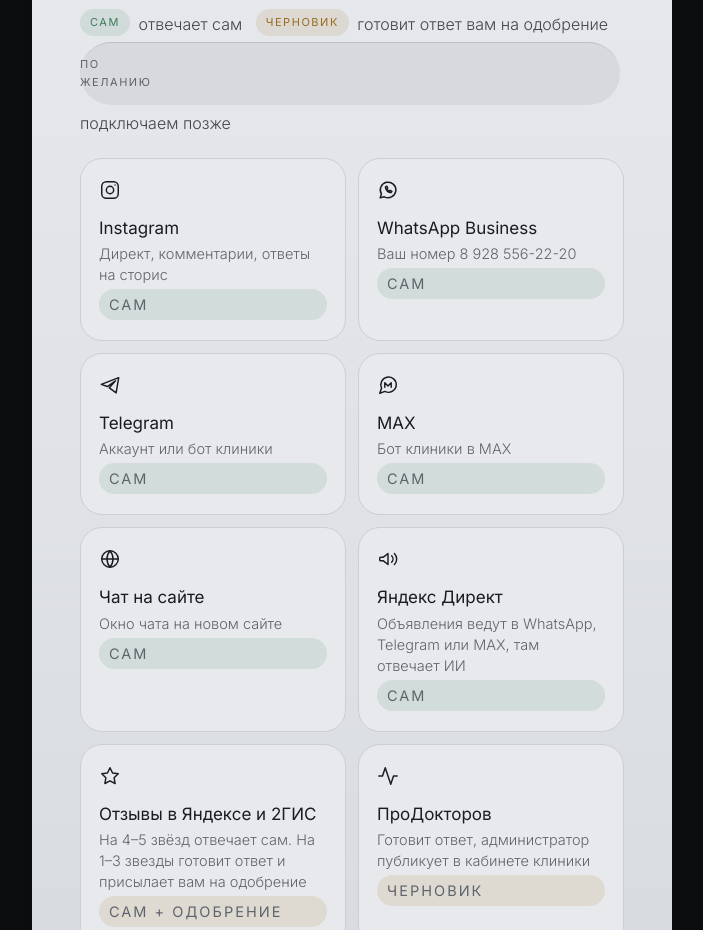
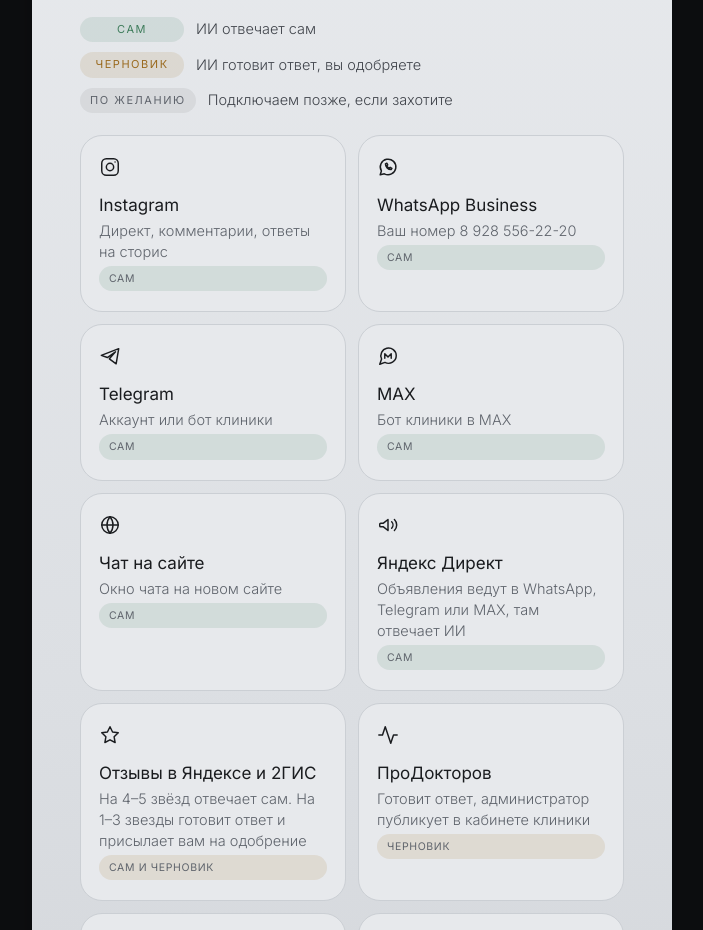
Before and after one commit to m78-sites/m78-kp, a plain HTML site: page sano/index.html in a window 1280 px wide. Shown: the part 7979-8909 px from the top of the page, without its empty margins (288-991 px from the left). Drawn offline with Linux system fonts and the light colour scheme.

Commit message:
Метка «По желанию» и легенда каналов

```diff
--- a/sano/index.html
+++ b/sano/index.html
@@ -146,8 +146,8 @@ p.txt{font-size:16px;line-height:1.6;margin-top:12px}
 .dark .st.ok{color:var(--ok-d);background:rgba(127,195,160,.12)}
 .st.draft{color:var(--warn);background:rgba(154,106,31,.12)}
 .dark .st.draft{color:var(--warn-d);background:rgba(224,180,106,.12)}
-.st.opt{color:var(--l-muted);background:rgba(0,0,0,.06)}
-.dark .st.opt{color:var(--d-muted);background:rgba(255,255,255,.07)}
+.st.later{color:var(--l-muted);background:rgba(0,0,0,.06)}
+.dark .st.later{color:var(--d-muted);background:rgba(255,255,255,.07)}
 
 /* flow */
 .flow{margin-top:26px;position:relative}
@@ -427,6 +427,14 @@ button.pill{background:transparent;font-family:var(--f);cursor:pointer}
 @media (max-width:400px){.floatsum span{display:none}.floatsum em{font-size:12px}.floatsum{gap:8px;padding:10px 12px 10px 16px}}
 .txt .st{margin:0 4px 6px 0;vertical-align:middle}
 
+.legend{display:grid;gap:10px;margin-top:20px;font-size:14.5px;line-height:1.4}
+.legend div{display:flex;align-items:center;gap:12px}
+.legend .st{margin:0;min-width:104px;text-align:center;flex-shrink:0}
+.light .legend span:last-child{color:var(--l-soft)} .dark .legend span:last-child{color:var(--d-soft)}
+
+.st{white-space:nowrap}
+.card .st{font-size:10.5px;letter-spacing:.06em}
+
 </style>
 </head>
 <body>
@@ -636,7 +644,7 @@ button.pill{background:transparent;font-family:var(--f);cursor:pointer}
   <div class="eyebrow rv">Каналы</div>
   <h2 class="rv">Где он отвечает</h2>
   <p class="lead rv">Пациенту не нужно искать, куда написать. Где бы он ни написал, ему отвечает один и тот же администратор, который помнит всю историю.</p>
-<p class="txt rv"><span class="st ok">Сам</span> отвечает сам &nbsp; <span class="st draft">Черновик</span> готовит ответ вам на одобрение &nbsp; <span class="st opt">По желанию</span> подключаем позже</p>
+<div class="legend rv"><div><span class="st ok">Сам</span><span>ИИ отвечает сам</span></div><div><span class="st draft">Черновик</span><span>ИИ готовит ответ, вы одобряете</span></div><div><span class="st later">По желанию</span><span>Подключаем позже, если захотите</span></div></div>
 <div class="cards rv">
   <div class="card"><svg class="ico" aria-hidden="true"><use href="#i-insta"/></svg><b>Instagram</b><span>Директ, комментарии, ответы на сторис</span><span class="st ok">Сам</span></div>
   <div class="card"><svg class="ico" aria-hidden="true"><use href="#i-wa"/></svg><b>WhatsApp Business</b><span>Ваш номер 8 928 556-22-20</span><span class="st ok">Сам</span></div>
@@ -644,10 +652,10 @@ button.pill{background:transparent;font-family:var(--f);cursor:pointer}
   <div class="card"><svg class="ico" aria-hidden="true"><use href="#i-max"/></svg><b>MAX</b><span>Бот клиники в MAX</span><span class="st ok">Сам</span></div>
   <div class="card"><svg class="ico" aria-hidden="true"><use href="#i-globe"/></svg><b>Чат на сайте</b><span>Окно чата на новом сайте</span><span class="st ok">Сам</span></div>
   <div class="card"><svg class="ico" aria-hidden="true"><use href="#i-mega"/></svg><b>Яндекс Директ</b><span>Объявления ведут в WhatsApp, Telegram или MAX, там отвечает ИИ</span><span class="st ok">Сам</span></div>
-  <div class="card"><svg class="ico" aria-hidden="true"><use href="#i-star"/></svg><b>Отзывы в Яндексе и 2ГИС</b><span>На 4–5 звёзд отвечает сам. На 1–3 звезды готовит ответ и присылает вам на одобрение</span><span class="st draft">Сам + одобрение</span></div>
+  <div class="card"><svg class="ico" aria-hidden="true"><use href="#i-star"/></svg><b>Отзывы в Яндексе и 2ГИС</b><span>На 4–5 звёзд отвечает сам. На 1–3 звезды готовит ответ и присылает вам на одобрение</span><span class="st draft">Сам и черновик</span></div>
   <div class="card"><svg class="ico" aria-hidden="true"><use href="#i-pulse"/></svg><b>ПроДокторов</b><span>Готовит ответ, администратор публикует в кабинете клиники</span><span class="st draft">Черновик</span></div>
   <div class="card"><svg class="ico" aria-hidden="true"><use href="#i-pin"/></svg><b>Чат в 2ГИС</b><span>Сообщает о новом сообщении и даёт готовый ответ</span><span class="st draft">Черновик</span></div>
-  <div class="card"><svg class="ico" aria-hidden="true"><use href="#i-phone"/></svg><b>Звонки</b><span>Следующим этапом: ИИ отвечает на звонки или пишет тем, чей звонок пропустили</span><span class="st opt">По желанию</span></div>
+  <div class="card"><svg class="ico" aria-hidden="true"><use href="#i-phone"/></svg><b>Звонки</b><span>Следующим этапом: ИИ отвечает на звонки или пишет тем, чей звонок пропустили</span><span class="st later">По желанию</span></div>
 </div>
 <div class="acc rv">
   <details><summary>Почему на жалобы ИИ не отвечает сам<span class="pm"></span></summary><div class="ab"><p>Ответ на жалобу видят все, кто выбирает клинику. Поэтому ИИ готовит спокойный ответ по делу, а вы или старший администратор одобряете его одним нажатием. Так ни одна жалоба не останется без ответа, а последнее слово за вами.</p><p>В ответах на отзывы ИИ никогда не раскрывает диагноз и подробности лечения пациента.</p></div></details>
```
Also changed, not shown: kazbek/index.html (+11 -3 lines).
